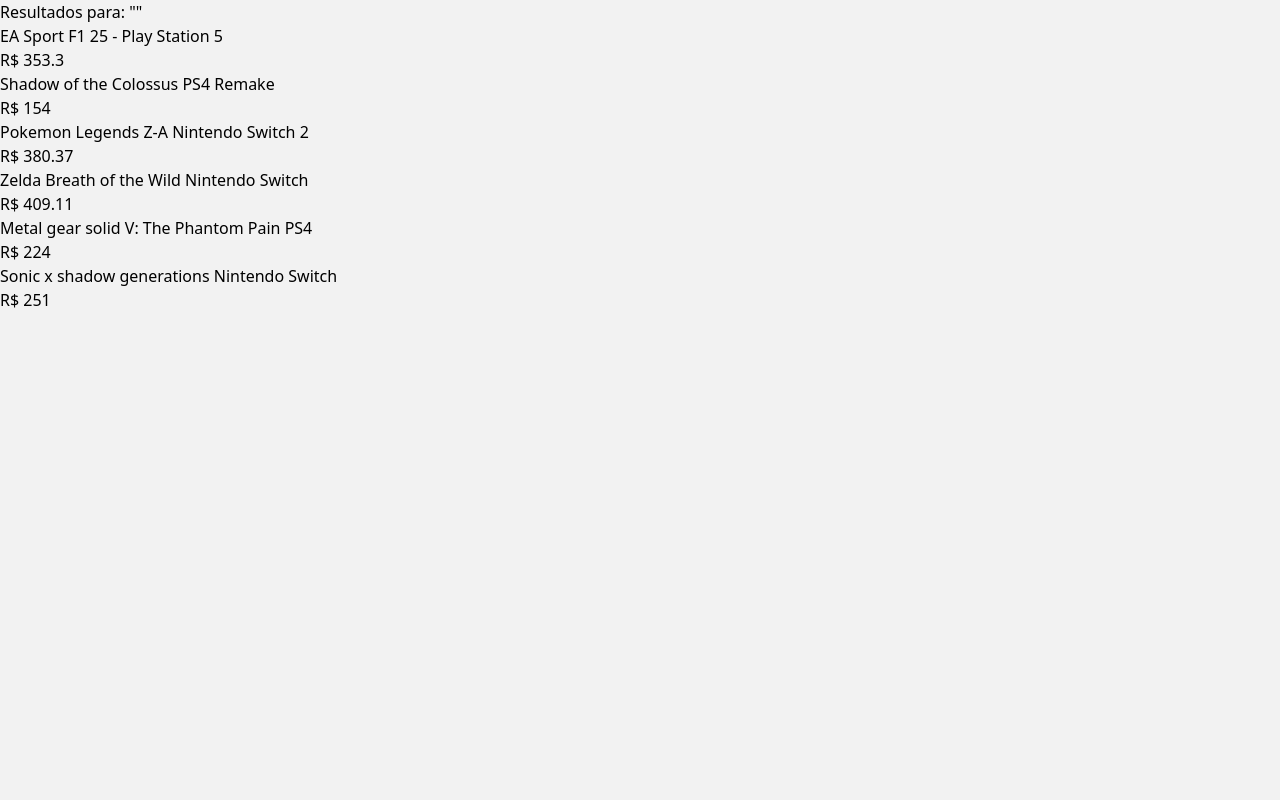
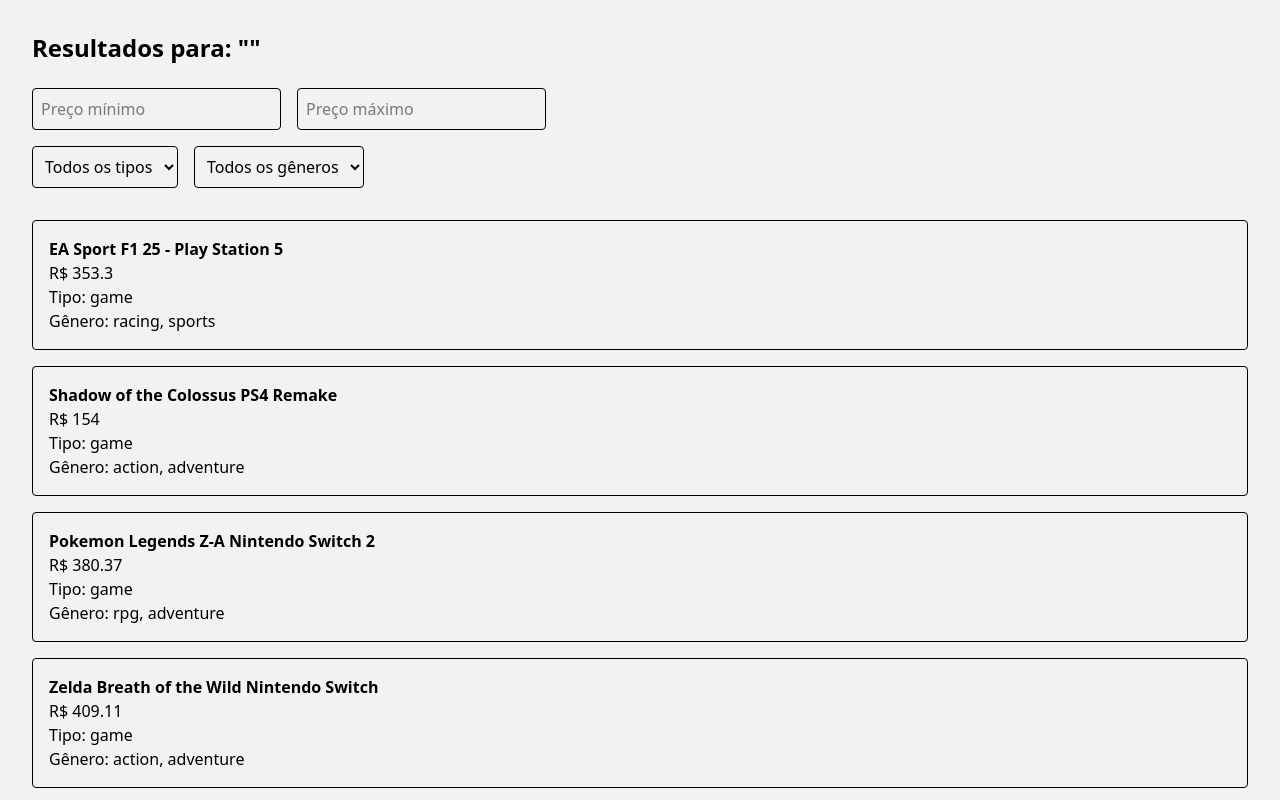
Before and after one commit to Ts-Joao/RetroVault, a Next.js app in the folder apps/web/: page /search in a window 1280 px wide. Shown: the top 800 px of the page. Built offline with nearby package versions, Linux system fonts and the light colour scheme.

Commit message:
Feat/Search filters feito

```diff
--- a/apps/web/src/app/search/page.tsx
+++ b/apps/web/src/app/search/page.tsx
@@ -1,38 +1,71 @@
+"use client";
 
-'use client'
-
-import { useSearchParams } from "next/navigation"
-import { useEffect, useState } from "react"
-import { Product } from "@retrovault/core"
-import { searchProducts } from "../../../../../packages/core/src/utils/search"
+import { useSearchParams } from "next/navigation";
+import { useEffect, useState } from "react";
+import { Product } from "@retrovault/core";
+import { searchProducts } from "../../../../../packages/core/src/utils/search";
+import SearchFilters from "@/components/SearchFilters/SearchFilters";
+import { mockProducts } from "@/services/product";
 
 export default function SearchPage() {
-  const searchParams = useSearchParams()
-  const query = searchParams.get("q") || ""
+  const searchParams = useSearchParams();
 
-  const [results, setResults] = useState<Product[]>([])
+  const query = searchParams.get("q") || "";
+
+  const [results, setResults] = useState<Product[]>([]);
+
+  const [minPrice, setMinPrice] = useState("");
+  const [maxPrice, setMaxPrice] = useState("");
+
+  const [type, setType] = useState("");
+  const [genre, setGenre] = useState("");
 
   useEffect(() => {
     async function fetchData() {
-      const data = await searchProducts(query)
-      setResults(data)
+      const data = searchProducts(mockProducts, {
+        query,
+        minPrice: minPrice ? Number(minPrice) : undefined,
+        maxPrice: maxPrice ? Number(maxPrice) : undefined,
+        type,
+        genre,
+      });
+
+      setResults(data);
     }
 
-    fetchData()
-  }, [query])
+    fetchData();
+  }, [query, minPrice, maxPrice, type, genre]);
 
   return (
-    <div>
-      <h1>Resultados para: "{query}"</h1>
+    <div className="p-8">
+      <h1 className="text-2xl font-bold mb-6">Resultados para: "{query}"</h1>
+
+      <SearchFilters
+        minPrice={minPrice}
+        maxPrice={maxPrice}
+        type={type}
+        genre={genre}
+        setMinPrice={setMinPrice}
+        setMaxPrice={setMaxPrice}
+        setType={setType}
+        setGenre={setGenre}
+      />
 
       {results.length === 0 && <p>Nenhum resultado encontrado</p>}
 
-      {results.map((product) => (
-        <div key={product.id}>
-          <h2>{product.name}</h2>
-          <p>R$ {product.price}</p>
-        </div>
-      ))}
+      <div className="flex flex-col gap-4">
+        {results.map((product) => (
+          <div key={product.id} className="border p-4 rounded">
+            <h2 className="font-bold">{product.name}</h2>
+
+            <p>R$ {product.price}</p>
+
+            <p>Tipo: {product.type.join(", ")}</p>
+
+            <p>Gênero: {product.genre.join(", ")}</p>
+          </div>
+        ))}
+      </div>
     </div>
-  )
+  );
 }
--- /dev/null
+++ b/apps/web/src/components/SearchFilters/SearchFilters.tsx
@@ -0,0 +1,75 @@
+'use client'
+
+type Props = {
+  minPrice: string
+  maxPrice: string
+  type: string
+  genre: string
+
+  setMinPrice: (value: string) => void
+  setMaxPrice: (value: string) => void
+  setType: (value: string) => void
+  setGenre: (value: string) => void
+}
+
+export default function SearchFilters({
+  minPrice,
+  maxPrice,
+  type,
+  genre,
+  setMinPrice,
+  setMaxPrice,
+  setType,
+  setGenre
+}: Props) {
+  return (
+    <div className="flex flex-col gap-4 mb-8">
+
+      <div className="flex gap-4">
+        <input
+          type="number"
+          placeholder="Preço mínimo"
+          value={minPrice}
+          onChange={(e) => setMinPrice(e.target.value)}
+          className="border p-2 rounded"
+        />
+
+        <input
+          type="number"
+          placeholder="Preço máximo"
+          value={maxPrice}
+          onChange={(e) => setMaxPrice(e.target.value)}
+          className="border p-2 rounded"
+        />
+      </div>
+
+      <div className="flex gap-4">
+
+        <select
+          value={type}
+          onChange={(e) => setType(e.target.value)}
+          className="border p-2 rounded"
+        >
+          <option value="">Todos os tipos</option>
+          <option value="game">Jogo</option>
+          <option value="movie">Filme</option>
+        </select>
+
+        <select
+          value={genre}
+          onChange={(e) => setGenre(e.target.value)}
+          className="border p-2 rounded"
+        >
+          <option value="">Todos os gêneros</option>
+          <option value="action">Ação</option>
+          <option value="adventure">Aventura</option>
+          <option value="racing">Corrida</option>
+          <option value="sports">Esporte</option>
+          <option value="rpg">RPG</option>
+          <option value="stealth">Stealth</option>
+        </select>
+
+      </div>
+    </div>
+  )
+}
--- a/apps/web/src/services/product.ts
+++ b/apps/web/src/services/product.ts
@@ -32,7 +32,9 @@
     free_installments: 10,
     min_installment_amount: 20,
     monthly_interest_rate: 0.02,
-    shipping_cost: 0
+    shipping_cost: 0,
+    type: ['game'],
+    genre: ['racing', 'sports']
   },
   {
     id: '2',
@@ -45,7 +47,9 @@
     free_installments: 3,
     min_installment_amount: 10,
     monthly_interest_rate: 0.03,
-    shipping_cost: 20
+    shipping_cost: 20,
+    type: ['game'],
+    genre: ['action', 'adventure']
   },
   {
     id: '3',
@@ -58,7 +62,9 @@
     free_installments: 8,
     min_installment_amount: 20,
     monthly_interest_rate: 0.05,
-    shipping_cost: 10
+    shipping_cost: 10,
+    type: ['game'],
+    genre: ['rpg', 'adventure']
   },
   {
     id: '4',
@@ -71,7 +77,9 @@
     monthly_interest_rate: 0.02,
     seller_id: '3',
     rating: 5,
-    shipping_cost: 10
+    shipping_cost: 10,
+    type: ['game'],
+    genre: ['action', 'adventure']
   },
   {
     id: '5',
@@ -84,7 +92,9 @@
     monthly_interest_rate: 0.04,
     seller_id: '2',
     rating: 4.5,
-    shipping_cost: 10
+    shipping_cost: 10,
+    type: ['game'],
+    genre: ['action', 'stealth']
   },
   {
     id: '6',
@@ -97,6 +107,8 @@
     monthly_interest_rate: 0.05,
     seller_id: '3',
     rating: 5,
-    shipping_cost: 10
+    shipping_cost: 10,
+    type: ['game'],
+    genre: ['action', 'adventure']
   },
 ]
--- a/packages/core/src/types/product.ts
+++ b/packages/core/src/types/product.ts
@@ -10,6 +10,8 @@
     monthly_interest_rate: number
     min_installment_amount: number
     shipping_cost: number
+    type: string[]
+    genre: string[]
 }
 
 export interface ProductDetails extends Product {
--- a/packages/core/src/utils/search.ts
+++ b/packages/core/src/utils/search.ts
@@ -1,13 +1,55 @@
 import { Product } from "../types/product"
-import { mockProducts } from "../../../../apps/web/src/services/product"
 
-export function searchProducts(query: string): Product[] {
-  if (!query) return mockProducts
+type SearchFilters = {
+  query?: string
+  minPrice?: number
+  maxPrice?: number
+  type?: string
+  genre?: string
+}
 
-  const q = query.toLowerCase()
+export function searchProducts(
+  products: Product[],
+  filters: SearchFilters
+): Product[] {
 
-  return mockProducts.filter((product: Product) =>
-    product.name.toLowerCase().includes(q) ||
-    product.seller_id.toLowerCase().includes(q)
-  )
+  const {
+    query,
+    minPrice,
+    maxPrice,
+    type,
+    genre
+  } = filters
+
+  return products.filter((product: Product) => {
+
+    const matchQuery =
+      !query ||
+      product.name.toLowerCase().includes(query.toLowerCase()) ||
+      product.seller_id.toLowerCase().includes(query.toLowerCase())
+
+    const matchMinPrice =
+      minPrice === undefined ||
+      product.price >= minPrice
+
+    const matchMaxPrice =
+      maxPrice === undefined ||
+      product.price <= maxPrice
+
+    const matchType =
+      !type ||
+      product.type.includes(type)
+
+    const matchGenre =
+      !genre ||
+      product.genre.includes(genre)
+
+    return (
+      matchQuery &&
+      matchMinPrice &&
+      matchMaxPrice &&
+      matchType &&
+      matchGenre
+    )
+  })
 }
```
